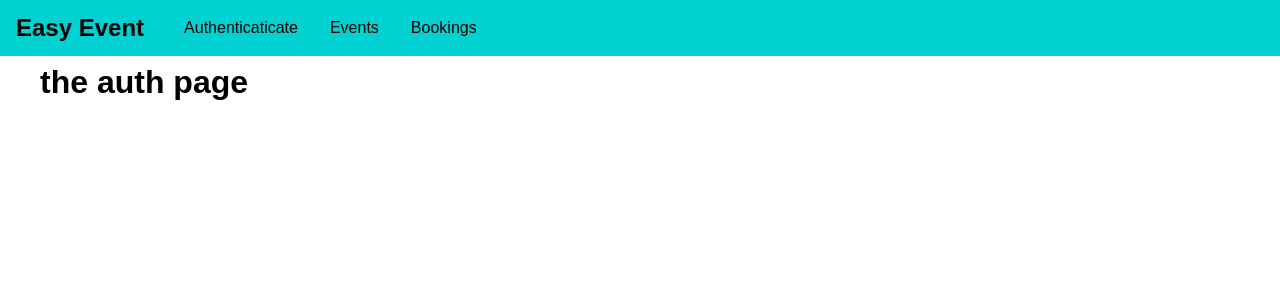
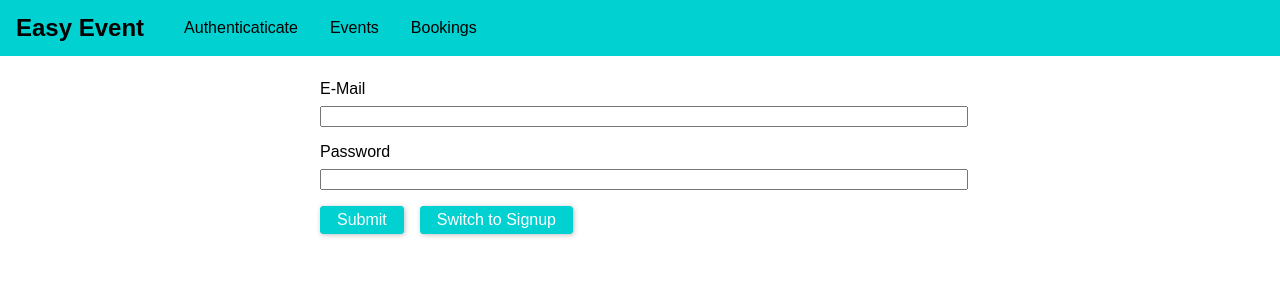
Before and after one commit to yamachan0625/react-projects-graphql-react-event-booking, a React (Create React App) app in the folder frontend/: page /auth in a window 1280 px wide. Shown: the top 300 px of the page. Built offline with nearby package versions, Linux system fonts and the light colour scheme.

Commit message:
#13 hitting api

```diff
--- /dev/null
+++ b/frontend/src/pages/Auth.css
@@ -0,0 +1,36 @@
+.auth-form {
+  width: 40rem;
+  max-width: 80%;
+  margin: 5rem auto;
+}
+
+.form-control label,
+.form-control input {
+  width: 100%;
+  display: block;
+}
+
+.form-control label {
+  margin-bottom: 0.5rem;
+}
+
+.form-control {
+  margin-bottom: 1rem;
+}
+
+.form-actions button {
+  background: #01d1d1;
+  font: inherit;
+  border: 1px solid #01d1d1;
+  border-radius: 3px;
+  padding: 0.25rem 1rem;
+  margin-right: 1rem;
+  box-shadow: 1px 1px 5px rgba(0, 0, 0, 0.25);
+  cursor: pointer;
+  color: white;
+}
+
+.form-actions button:hover,
+.form-actions button:active {
+  background: #01a7a7;
+}
--- a/frontend/src/pages/Auth.js
+++ b/frontend/src/pages/Auth.js
@@ -1,8 +1,98 @@
 import React, { Component } from 'react';
 
+import './Auth.css';
+
 class AuthPage extends Component {
+  state = {
+    isLogin: true,
+  };
+
+  constructor(props) {
+    super(props);
+    this.emailEl = React.createRef();
+    this.passwordEl = React.createRef();
+  }
+
+  switchModeHandler = () => {
+    this.setState((prevState) => {
+      return { isLogin: !prevState.isLogin };
+    });
+  };
+
+  submitHandler = (event) => {
+    event.preventDefault();
+    const email = this.emailEl.current.value;
+    const password = this.passwordEl.current.value;
+
+    if (email.trim().length === 0 || password.trim().length === 0) {
+      return;
+    }
+
+    let requestBody = {
+      query: `
+        query {
+          login(email: "${email}", password: "${password}") {
+            userId
+            token
+            tokenExpiration
+          }
+        }
+      `,
+    };
+
+    if (!this.state.isLogin) {
+      requestBody = {
+        query: `
+          mutation {
+            createUser(userInput: {email: "${email}", password: "${password}"}) {
+              _id
+              email
+            }
+          }
+        `,
+      };
+    }
+
+    fetch('http://localhost:5000/graphql', {
+      method: 'POST',
+      body: JSON.stringify(requestBody),
+      headers: {
+        'Content-Type': 'application/json',
+      },
+    })
+      .then((res) => {
+        if (res.status !== 200 && res.status !== 201) {
+          throw new Error('Failed!');
+        }
+        return res.json();
+      })
+      .then((resData) => {
+        console.log(resData);
+      })
+      .catch((err) => {
+        console.log(err);
+      });
+  };
+
   render() {
-    return <h1>the auth page</h1>;
+    return (
+      <form className="auth-form" onSubmit={this.submitHandler}>
+        <div className="form-control">
+          <label htmlFor="email">E-Mail</label>
+          <input type="email" id="email" ref={this.emailEl} />
+        </div>
+        <div className="form-control">
+          <label htmlFor="password">Password</label>
+          <input type="password" id="password" ref={this.passwordEl} />
+        </div>
+        <div className="form-actions">
+          <button type="submit">Submit</button>
+          <button type="button" onClick={this.switchModeHandler}>
+            Switch to {this.state.isLogin ? 'Signup' : 'Login'}
+          </button>
+        </div>
+      </form>
+    );
   }
 }
 
--- a/package.json
+++ b/package.json
@@ -12,6 +12,7 @@
   "dependencies": {
     "bcryptjs": "^2.4.3",
     "body-parser": "^1.19.0",
+    "cors": "^2.8.5",
     "express": "^4.17.1",
     "express-graphql": "^0.11.0",
     "graphql": "^15.3.0",
```
Also changed, not shown: 2 other files (tests, documents, lock files or other folders).
